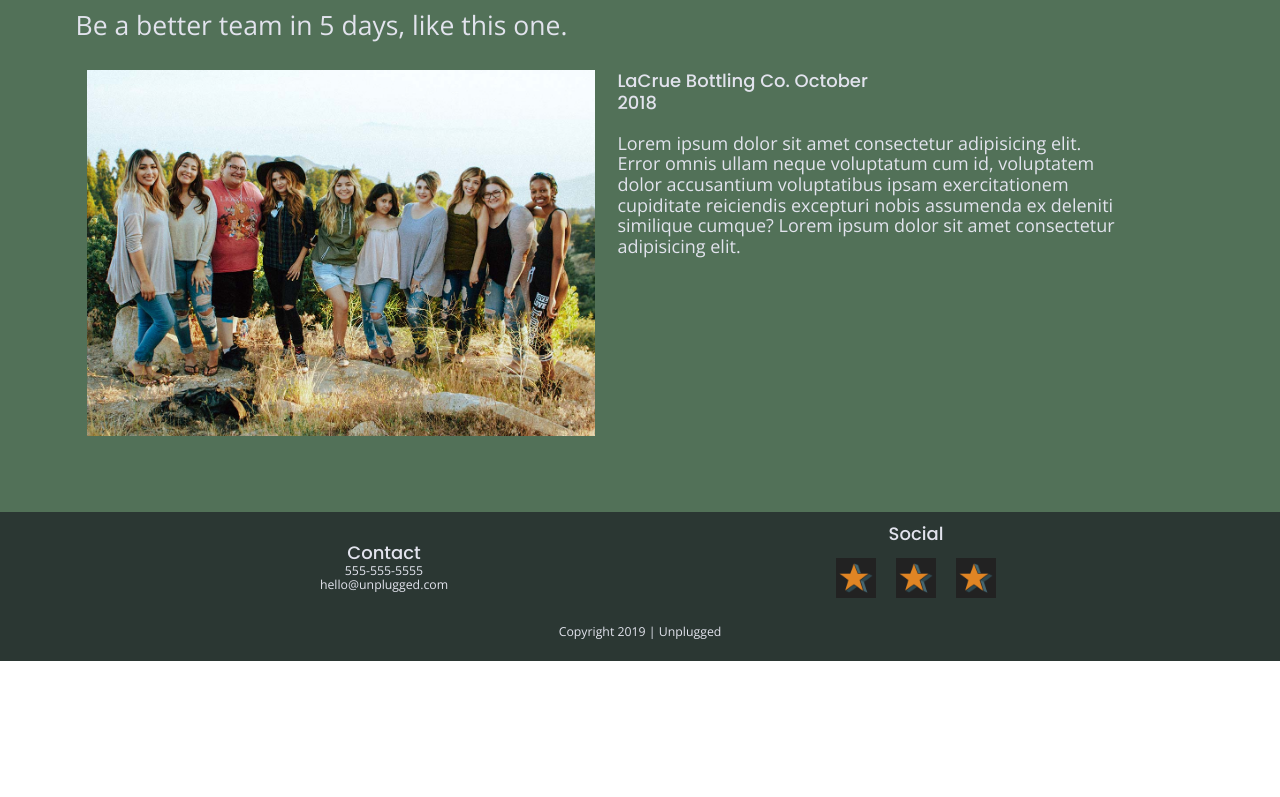
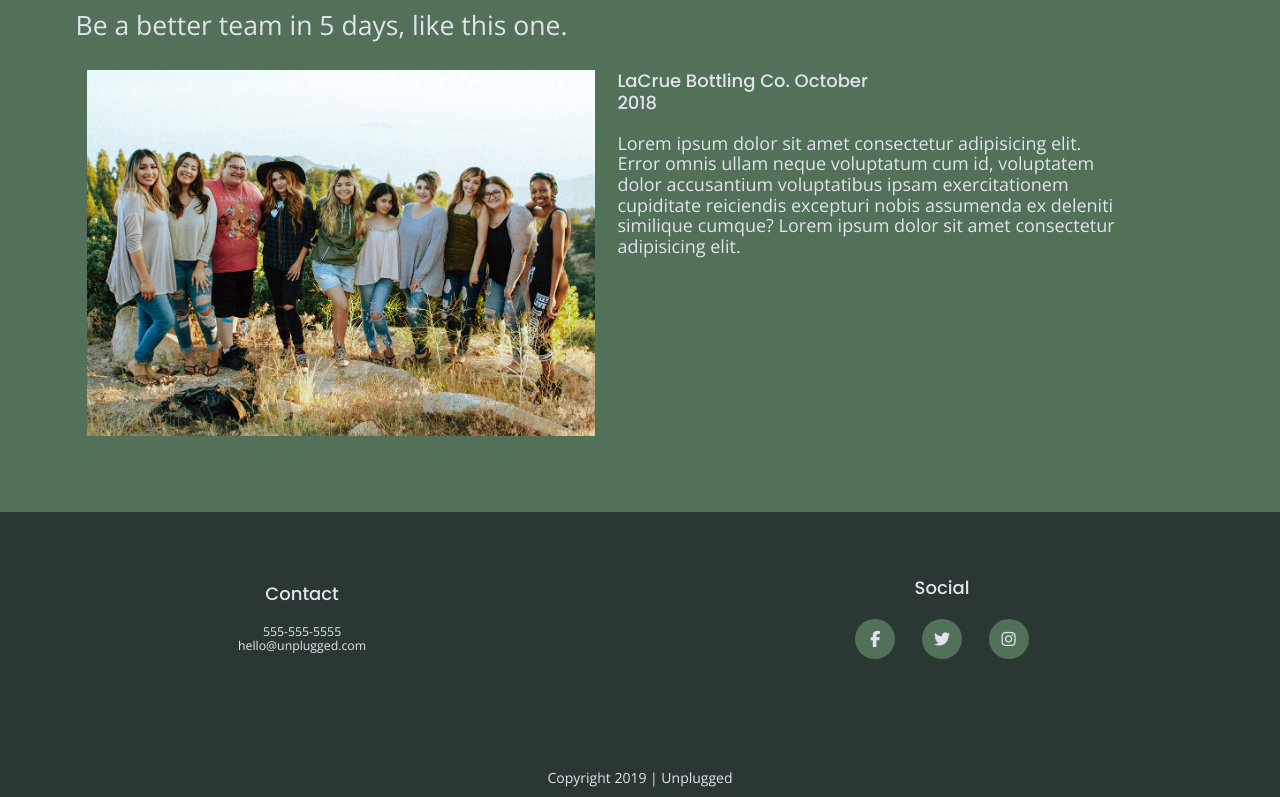
Before and after one commit to nolazelaya/coding-responsive-websites, a website built with Parcel: page 206-unplugged/index.html in a window 1280 px wide. Shown: the part 2000-2797 px from the top of the page. Before the commit the page ends 2661 px from the top, so only its background shows below. Built offline with nearby package versions, Linux system fonts and the light colour scheme.

Commit message:
Refined icon font styles

```diff
--- a/206-unplugged/css/main.css
+++ b/206-unplugged/css/main.css
@@ -389,12 +389,24 @@
 footer {
   background-color: #2b3733;
 }
-
+footer .content-wrapper {
+  width: 100%;
+  height: 320px;
+}
+footer h2 {
+  margin-bottom: 20px;
+}
+footer p {
+  margin: 0;
+}
 .footer-content {
   display: flex;
-  flex-direction: column;
-  justify-content: center;
+  flex-flow: column;
+  justify-content: space-around;
   align-items: center;
+  width: 100%;
+  height: 100%;
+  margin: 0;
 }
 
 .footer-content p {
@@ -403,51 +415,56 @@
 
 .contact {
   display: flex;
-  flex-flow: column nowrap;
+  flex-flow: column;
   align-items: center;
-  justify-content: center;
-  margin: 20px;
-  /* flex-basis: 26%; */
+  justify-content: space-around;
 }
 
-.contact p {
-  margin: 0
-}
+
+
 
 /* -----------------------  Base Social Style ----------------------- */
 
 .social {
   display: flex;
-  flex-direction: column;
-  /* justify-content: center; */
-  align-items: center;
-  width: 200px;
-  /* margin: 20px 23.6%; */
+  flex-flow: row wrap;
+  justify-content: center;
+  width: 100%;
+  max-width: 200px;
 }
 
-.social-icons {
+footer .social-icons {
   display: flex;
-  flex-flow: row nowrap;
-  justify-content: space-between;
-  width: 100%;
-  max-width: 200px;
-  margin: 0;
-  padding: 0;
+  justify-content: space-around;
+  align-items: center;
+  width:100%;
 }
 
-.social-icons img {
+footer .social-icons p {
+  background-color: #527158;
+  border-radius: 50%;
   width: 40px;
+  height: 40px;
+  display: flex;
+  justify-content: center;
+  align-items: center;
 }
 
+footer .social-icons p i {
+  font-size: 1.3125em;
+}
 /* -----------------------  Base Copyright Style ----------------------- */
 
 .copyright {
-  margin: 0 20%;
+  width: 100%;
+  text-align: center;
+  margin: 0;
 }
 .copyright h3 {
-  font-size: .77em;
+  font-size: .875em;
   font-family: 'Open Sans', sans-serif;
   font-weight: 400;
+  margin:0;
 }
 
 /* -----------------------  Base About Style ----------------------- */
@@ -682,10 +699,10 @@
     .footer-content {
       flex-flow: row wrap;
     }
-    .contact,
+    /* .contact,
     .social {
-      width: 30%;
-    }
+      width: 50%;
+    } */
     .social-icons {
       justify-content: space-evenly;
     }
@@ -729,11 +746,13 @@
       }
       .retreat-join {
         width: 40%;
+        margin:0;
         justify-content: center;
       }
       .retreat-form {
         width: 40%;
-        justify-content: space-evenly;
+        margin:0;
+        justify-content: space-around;
       }
 
     /*  =============  Desktop Features Styles   =============  */
@@ -771,12 +790,16 @@
     .footer-content {
       flex-flow: row wrap;
     }
-    .contact,
+    /* .contact,
     .social {
-      width: 40%;
-    }
+      width: 50%;
+    } */
     .social-icons {
       justify-content: space-evenly;
+    }
+
+    .social-icons i {
+      font-size: 1.875em;
     }
 
     /* -----------------------  Desktop About Style ----------------------- */
--- a/206-unplugged/index.html
+++ b/206-unplugged/index.html
@@ -126,9 +126,9 @@
         <div class="social">
           <h2>Social</h2>
           <div class="social-icons">
-            <p><a href="https://www.facebook.com/yoursite" target="_blank"><img src="icon.png" alt="facebook icon"/></a></p>
-            <p><a href="https://www.twitter.com/yoursite" target="_blank"><img src="icon.png" alt="twitter icon"/></a></p>
-            <p><a href="https://www.instagram.com/yoursite" target="_blank"><img src="icon.png" alt="instagram icon"/></a></p>
+            <p><a href="https://www.facebook.com/yoursite" target="_blank"><i class="fab fa-facebook-f"></i></a></p>
+            <p><a href="https://www.twitter.com/yoursite" target="_blank"><i class="fab fa-twitter"></i></a></p>
+            <p><a href="https://www.instagram.com/yoursite" target="_blank"><i class="fab fa-instagram"></i></a></p>
           </div>
         </div>
         <div class="copyright">
```
